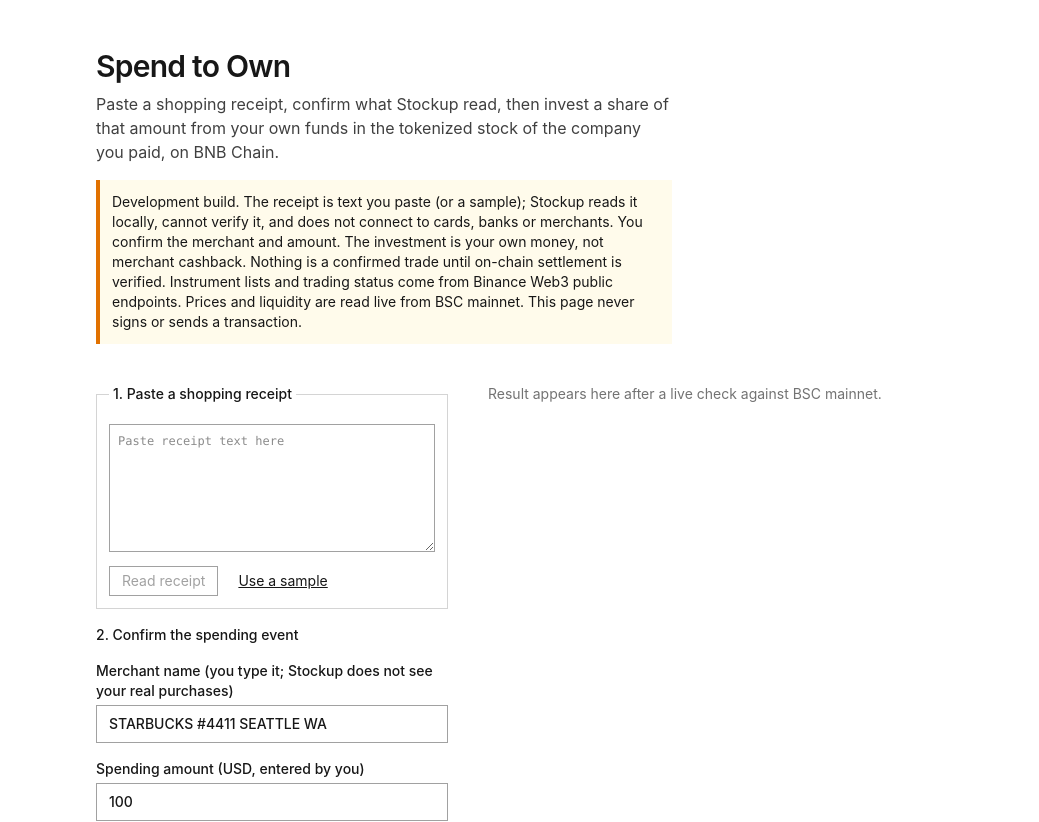
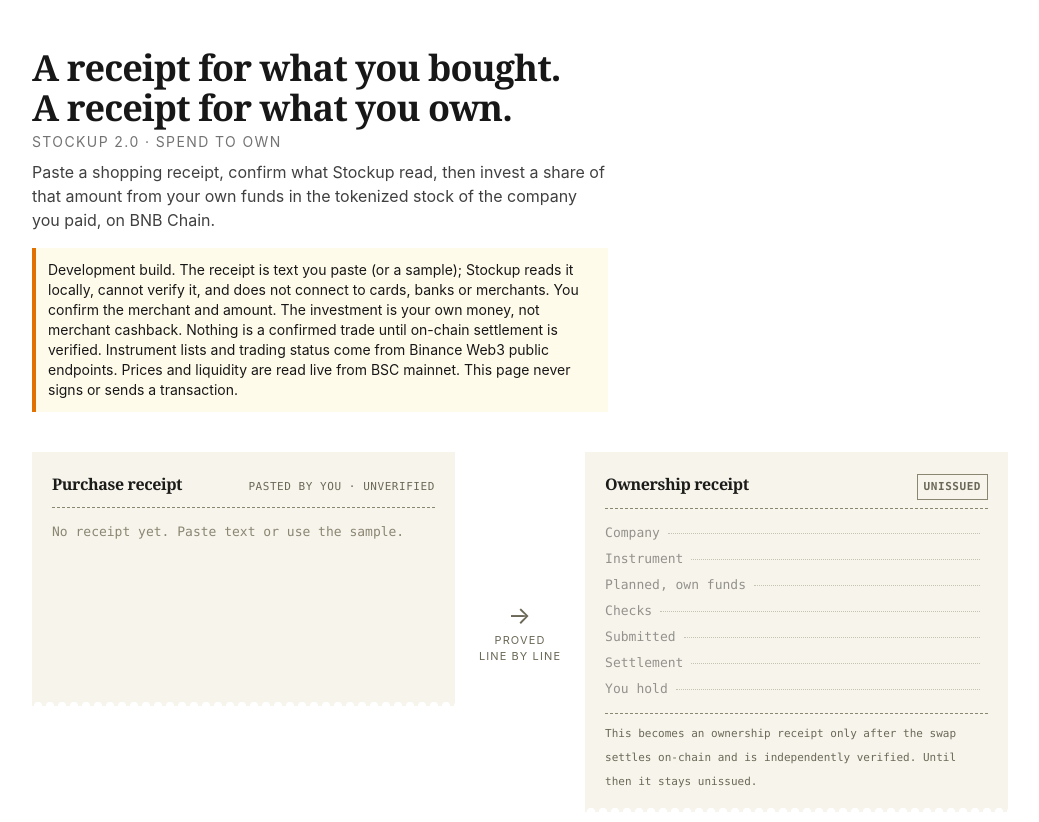
Before and after one commit to emmaGH1/stockup-bnb-2026, a Next.js app: page / in a window 1280 px wide. Shown: the top 822 px of the page, without its empty margins (120-1159 px from the left). Built offline with nearby package versions, Linux system fonts and the light colour scheme.

Commit message:
feat: receipt-to-ownership interface (purchase vs ownership paper), paperrows model with tests, planned-vs-proven styling, clean empty state

```diff
--- a/src/app/page.tsx
+++ b/src/app/page.tsx
@@ -2,8 +2,9 @@
 
 export default function Home() {
   return (
-    <main className="mx-auto max-w-4xl px-6 py-12">
-      <h1 className="text-3xl font-semibold tracking-tight">Spend to Own</h1>
+    <main className="mx-auto max-w-5xl px-6 py-12">
+      <h1 className="max-w-3xl text-balance font-serif text-4xl font-semibold tracking-tight">A receipt for what you bought. A receipt for what you own.</h1>
+      <p className="mt-1 text-sm uppercase tracking-widest text-neutral-500">Stockup 2.0 · Spend to Own</p>
       <p className="mt-2 max-w-xl text-neutral-700">Paste a shopping receipt, confirm what Stockup read, then invest a share of that amount from your own funds in the tokenized stock of the company you paid, on BNB Chain.</p>
       <p role="note" className="mt-4 max-w-xl border-l-4 border-amber-600 bg-amber-50 p-3 text-sm">
         Development build. The receipt is text you paste (or a sample); Stockup reads it locally, cannot verify it, and does not connect to cards, banks or merchants. You confirm the merchant and amount. The investment is your own money, not merchant cashback. Nothing is a confirmed trade until on-chain settlement is verified. Instrument lists and trading status come from Binance Web3 public endpoints. Prices and liquidity are read live from BSC mainnet. This page never signs or sends a transaction.
--- a/src/components/own-flow.tsx
+++ b/src/components/own-flow.tsx
@@ -1,5 +1,7 @@
 'use client';
 import { useState } from 'react';
+import { PaperPair } from '@/components/paper-pair';
+import { ownershipRows, isIssued } from '@/lib/paperrows';
 import { parseReceiptText, SAMPLE_RECEIPT, type ParsedReceipt } from '@/lib/receipttext';
 
 interface Eip1193 { request(a: { method: string; params?: unknown[] }): Promise<unknown> }
@@ -27,8 +29,8 @@
 const money = (n: number) => n.toLocaleString('en-US', { style: 'currency', currency: 'USD' });
 
 export function OwnFlow() {
-  const [merchant, setMerchant] = useState('STARBUCKS #4411 SEATTLE WA');
-  const [spend, setSpend] = useState('100');
+  const [merchant, setMerchant] = useState('');
+  const [spend, setSpend] = useState('');
   const [investPct, setInvestPct] = useState('5');
   const [recipient, setRecipient] = useState('');
   const [res, setRes] = useState<Result | null>(null);
@@ -107,7 +109,11 @@
   }
 
   const field = 'mt-1 w-full border border-neutral-400 bg-white px-3 py-2 text-sm';
+  const paper = { res, txHash, settle, receipt };
+  const issued = isIssued(paper);
   return (
+    <div className="space-y-10">
+    <PaperPair pasted={pasted} parsed={parsed} rows={ownershipRows(paper)} issued={issued} receiptId={receipt?.receipt?.receiptId} reason={receipt && !receipt.ok ? receipt.reason : undefined} />
     <div className="grid gap-10 md:grid-cols-[22rem_1fr]">
       <form onSubmit={run} className="space-y-4">
         <fieldset className="space-y-2 border border-neutral-300 p-3">
@@ -125,9 +131,9 @@
             </div>)}
         </fieldset>
         <p className="text-sm font-medium">2. Confirm the spending event</p>
-        <label className="block text-sm font-medium">Merchant name (you type it; Stockup does not see your real purchases)
+        <label className="block text-sm font-medium">Merchant (read from your receipt; edit if wrong)
           <input className={field} value={merchant} onChange={e => setMerchant(e.target.value)} /></label>
-        <label className="block text-sm font-medium">Spending amount (USD, entered by you)
+        <label className="block text-sm font-medium">Spending amount in USD (read from your receipt; edit if wrong)
           <input className={field} inputMode="decimal" value={spend} onChange={e => setSpend(e.target.value)} /></label>
         <label className="block text-sm font-medium">Invest from my own funds (% of purchase)
           <input className={field} inputMode="decimal" value={investPct} onChange={e => setInvestPct(e.target.value)} />
@@ -135,7 +141,7 @@
         <label className="block text-sm font-medium">Your BSC address (receives the stock)
           <input className={`${field} font-mono`} placeholder="0x…" value={recipient} onChange={e => setRecipient(e.target.value)} /></label>
         <button type="button" onClick={connect} className="w-full border border-neutral-900 px-4 py-2 text-sm">Use my browser wallet address</button>
-        <button disabled={busy} className="w-full bg-neutral-900 px-4 py-3 text-sm font-medium text-white disabled:opacity-50">
+        <button disabled={busy || !merchant.trim() || !(Number(spend) > 0)} className="w-full bg-neutral-900 px-4 py-3 text-sm font-medium text-white disabled:opacity-50">
           {busy ? 'Checking live BSC…' : 'Check and prepare my investment'}</button>
         {err && <p role="alert" className="text-sm text-red-700">{err}</p>}
       </form>
@@ -148,7 +154,7 @@
               <h2 className="text-xs font-semibold uppercase tracking-wide text-neutral-500">Identified company</h2>
               {res.identification.status === 'identified' && res.identification.company && (
                 <p className="mt-1"><span className="text-base font-semibold">{res.identification.company.name}</span> <span className="font-mono">({res.identification.company.ticker})</span>
-                  <span className="block text-neutral-600">Matched “{res.identification.matchedAlias}” in “{res.identification.input}”. {res.identification.company.tokenSymbol ? `Token: ${res.identification.company.tokenSymbol}.` : 'No Stockup token registered.'}</span></p>)}
+                  <span className="block text-neutral-600">Matched “{res.identification.matchedAlias}” in “{res.identification.input}”.</span></p>)}
               {res.identification.status === 'ambiguous' && <p className="mt-1">Matched more than one company: {res.identification.candidates?.map(c => c.name).join(', ')}.</p>}
               {res.identification.status === 'not_found' && <p className="mt-1">No publicly traded company matched “{res.identification.input}”.</p>}
             </section>
@@ -177,6 +183,17 @@
                 <p className="mt-1">PancakeSwap on-chain quote: <strong>{res.quote.dex.tokensOut.toFixed(6)}</strong> tokens (min {res.quote.dex.minOut.toFixed(6)}), simulation {res.quote.dex.simulated ? 'passed' : 'not run or failed'}.
                   {res.quote.vsReferenceBps != null && ` Versus Binance reference price: ${(res.quote.vsReferenceBps / 100).toFixed(2)}% ${res.quote.vsReferenceBps >= 0 ? 'fewer' : 'more'} tokens.`}</p>
                 <p className="mt-1 text-neutral-600">Binance swap quote: {res.quote.binance.available ? 'available' : `not available. ${res.quote.binance.reason}`}</p>
+              </section>)}
+            {res.checks && (
+              <section aria-label="Pre-execution checks" className="border-b pb-4 text-sm">
+                <h2 className="text-xs font-semibold uppercase tracking-wide text-neutral-500">Execution eligibility: {res.eligibility?.eligible ? 'eligible' : 'not eligible'}</h2>
+                <ul className="mt-2 space-y-2">
+                  {res.checks.map(c => (
+                    <li key={c.id} className="grid grid-cols-[4.5rem_1fr] gap-2">
+                      <span className={`font-mono text-xs font-semibold uppercase ${c.state === 'pass' ? 'text-green-800' : c.state === 'fail' ? 'text-red-700' : 'text-amber-700'}`}>{c.state}</span>
+                      <span><span className="font-medium">{c.label}.</span> {c.detail}<span className="block text-xs text-neutral-500">Source: {c.source}</span></span>
+                    </li>))}
+                </ul>
               </section>)}
             {res.review && res.plan?.tx && (
               <section aria-label="Review and authorize" className="border-2 border-neutral-900 p-4 text-sm">
@@ -241,17 +258,6 @@
                 </div>
               </section>)}
             {res.reviewProblems && res.reviewProblems.length > 0 && <section role="alert" className="border-l-4 border-red-700 bg-red-50 p-4 text-sm">Transaction failed verification and was withheld: {res.reviewProblems.join('; ')}.</section>}
-            {res.checks && (
-              <section aria-label="Pre-execution checks" className="border-b pb-4 text-sm">
-                <h2 className="text-xs font-semibold uppercase tracking-wide text-neutral-500">Execution eligibility: {res.eligibility?.eligible ? 'eligible' : 'not eligible'}</h2>
-                <ul className="mt-2 space-y-2">
-                  {res.checks.map(c => (
-                    <li key={c.id} className="grid grid-cols-[4.5rem_1fr] gap-2">
-                      <span className={`font-mono text-xs font-semibold uppercase ${c.state === 'pass' ? 'text-green-800' : c.state === 'fail' ? 'text-red-700' : 'text-amber-700'}`}>{c.state}</span>
-                      <span><span className="font-medium">{c.label}.</span> {c.detail}<span className="block text-xs text-neutral-500">Source: {c.source}</span></span>
-                    </li>))}
-                </ul>
-              </section>)}
             {(res.outcome === 'unidentified' || res.outcome === 'no_token') && <section className="border-l-4 border-amber-600 bg-amber-50 p-4 text-sm">{res.note}</section>}
             {res.investment && res.instrument && <dl className="grid grid-cols-2 gap-y-2 border-b pb-4 text-sm">
               <dt className="text-neutral-500">Spending event (entered by you, not verified)</dt><dd className="text-right">{money(res.investment.spendUsd)}</dd>
@@ -278,5 +284,6 @@
         )}
       </div>
     </div>
+    </div>
   );
 }
--- /dev/null
+++ b/src/components/paper-pair.tsx
@@ -0,0 +1,65 @@
+'use client';
+import type { ParsedReceipt } from '@/lib/receipttext';
+import type { PaperRow } from '@/lib/paperrows';
+
+const PAPER = 'bg-[#f7f4ec] text-[#1b1b18] font-mono text-[13px] leading-6 shadow-[0_1px_0_#d9d4c4]';
+// Perforated bottom edge: a repeating mask, structural to the paper motif.
+const PERF: React.CSSProperties = { WebkitMaskImage: 'radial-gradient(circle at 6px 100%, transparent 4px, #000 4.5px)', WebkitMaskSize: '12px 100%', WebkitMaskPosition: '0 100%', WebkitMaskRepeat: 'repeat-x', paddingBottom: 18 };
+
+function Leader({ label, value, tone }: { label: string; value: string; tone?: 'ok' | 'bad' | 'mute' }) {
+  const c = tone === 'ok' ? 'text-[#14532d]' : tone === 'bad' ? 'text-[#9a2a12]' : '';
+  return (
+    <div className="flex items-baseline gap-2">
+      <span className="shrink-0">{label}</span>
+      <span aria-hidden className="min-w-4 flex-1 translate-y-[-3px] border-b border-dotted border-[#8a8672]" />
+      <span className={`max-w-[60%] break-words text-right ${c}`}>{value}</span>
+    </div>
+  );
+}
+
+export function PaperPair({ pasted, parsed, rows, issued, receiptId, reason }: {
+  pasted: string; parsed: ParsedReceipt | null; rows: PaperRow[]; issued: boolean; receiptId?: string; reason?: string;
+}) {
+  const lines = pasted.split(/\r?\n/).map(l => l.trimEnd()).filter(Boolean).slice(0, 12);
+  return (
+    <section aria-label="From purchase receipt to ownership receipt" className="grid items-start gap-6 md:grid-cols-[1fr_auto_1fr]">
+      {/* LEFT: what the user pasted. Shown exactly as pasted; nothing invented. */}
+      <article aria-label="Purchase receipt" className={`${PAPER} px-5 pt-5`} style={PERF}>
+        <header className="flex items-baseline justify-between border-b border-dashed border-[#8a8672] pb-2">
+          <h2 className="font-serif text-base font-semibold tracking-tight">Purchase receipt</h2>
+          <span className="text-[11px] uppercase tracking-wider text-[#6b6857]">pasted by you · unverified</span>
+        </header>
+        <div className="mt-3 min-h-[10.5rem] whitespace-pre-wrap break-words">
+          {lines.length ? lines.map((l, i) => <div key={i} className={parsed && l === parsed.merchantLine ? 'bg-[#fff3a8]' : parsed?.totalLabel && l === parsed.totalLabel ? 'bg-[#fff3a8]' : ''}>{l}</div>)
+            : <div className="text-[#8a8672]">No receipt yet. Paste text or use the sample.</div>}
+        </div>
+        {parsed && <p className="mt-3 border-t border-dashed border-[#8a8672] pt-2 text-[11px] text-[#6b6857]">Highlighted lines are what Stockup read. It cannot tell if this receipt is real.</p>}
+      </article>
+
+      <div aria-hidden className="hidden select-none self-center text-center text-[11px] uppercase tracking-widest text-[#6b6857] md:block">
+        <div className="text-2xl">→</div>
+        <div>proved</div><div>line by line</div>
+      </div>
+
+      {/* RIGHT: ownership receipt. Rows appear only when the data proves them. */}
+      <article aria-label="Ownership receipt" className={`${PAPER} px-5 pt-5`} style={PERF}>
+        <header className="flex items-baseline justify-between border-b border-dashed border-[#8a8672] pb-2">
+          <h2 className="font-serif text-base font-semibold tracking-tight">Ownership receipt</h2>
+          <span className={`border px-1.5 text-[11px] font-semibold uppercase tracking-wider ${issued ? 'border-[#14532d] text-[#14532d]' : 'border-[#8a8672] text-[#6b6857]'}`}>
+            {issued ? `Issued ${receiptId ?? ''}` : 'Unissued'}
+          </span>
+        </header>
+        <div className="mt-3 min-h-[10.5rem] space-y-0.5">
+          {rows.map(r => (
+            <div key={r.key} className="motion-safe:transition-opacity motion-safe:duration-500" style={{ opacity: r.state === 'waiting' ? 0.45 : 1 }}>
+              <Leader label={r.label} value={r.state === 'waiting' ? '' : r.value} tone={r.state === 'blocked' ? 'bad' : r.state === 'done' && (r.key === 'settle' || r.key === 'owned') ? 'ok' : undefined} />
+            </div>))}
+        </div>
+        <p className="mt-3 border-t border-dashed border-[#8a8672] pt-2 text-[11px] text-[#6b6857]">
+          {issued ? 'Every line above was checked against BNB Chain. Open the links below to verify it yourself.'
+            : reason ?? 'This becomes an ownership receipt only after the swap settles on-chain and is independently verified. Until then it stays unissued.'}
+        </p>
+      </article>
+    </section>
+  );
+}
--- /dev/null
+++ b/src/lib/paperrows.ts
@@ -0,0 +1,50 @@
+// Pure model behind the receipt-to-ownership-receipt interface. Each ownership row is 'waiting' until the fact is PROVEN
+// by real data; 'issued' requires a verified receipt from /api/receipt. No decorative success states.
+export type RowState = 'done' | 'blocked' | 'waiting';
+export interface PaperRow { key: string; label: string; state: RowState; value: string }
+export interface PaperInput {
+  res: null | {
+    identification: { status: string; company?: { name: string; ticker: string } };
+    instrument?: { symbol: string; address: string };
+    investment?: { investUsd: number };
+    convertedBnb?: string;
+    eligibility?: { eligible: boolean; blockedBy: string[]; unknown: string[] };
+  };
+  txHash: string;
+  settle: null | { state: string; blockNumber?: string };
+  receipt: null | { ok: boolean; reason?: string; receipt?: { onChain: { receivedTokens: string; tokenSymbol: string; blockNumber: string } } };
+}
+
+const short = (a: string) => `${a.slice(0, 6)}…${a.slice(-4)}`;
+const usd = (n: number) => `$${n.toFixed(2)}`;
+
+export function ownershipRows(i: PaperInput): PaperRow[] {
+  const r = i.res;
+  const rows: PaperRow[] = [];
+  rows.push(!r ? { key: 'company', label: 'Company', state: 'waiting', value: '' }
+    : r.identification.status === 'identified' && r.identification.company
+      ? { key: 'company', label: 'Company', state: 'done', value: `${r.identification.company.name} (${r.identification.company.ticker})` }
+      : { key: 'company', label: 'Company', state: 'blocked', value: r.identification.status === 'ambiguous' ? 'more than one match' : 'no public company matched' });
+  rows.push(r?.instrument ? { key: 'instrument', label: 'Instrument', state: 'done', value: `${r.instrument.symbol} ${short(r.instrument.address)}` }
+    : r && r.identification.status === 'identified' ? { key: 'instrument', label: 'Instrument', state: 'blocked', value: 'no supported token' }
+    : { key: 'instrument', label: 'Instrument', state: 'waiting', value: '' });
+  rows.push(r?.investment && r.instrument ? { key: 'invest', label: i.settle?.state === 'settled' ? 'Own funds in' : 'Planned, own funds', state: 'done', value: `${usd(r.investment.investUsd)} ≈ ${r.convertedBnb} BNB` }
+    : { key: 'invest', label: 'Planned, own funds', state: 'waiting', value: '' });
+  rows.push(!r?.eligibility ? { key: 'checks', label: 'Checks', state: 'waiting', value: '' }
+    : r.eligibility.eligible ? { key: 'checks', label: 'Checks', state: 'done', value: 'all required passed' }
+    : { key: 'checks', label: 'Checks', state: 'blocked', value: [...r.eligibility.blockedBy, ...r.eligibility.unknown.map(u => `${u}?`)].join(', ') || 'not eligible' });
+  rows.push(i.txHash ? { key: 'auth', label: 'Submitted', state: 'done', value: `${short(i.txHash)} (not confirmed)` } : { key: 'auth', label: 'Submitted', state: 'waiting', value: '' });
+  const s = i.settle;
+  rows.push(!s ? { key: 'settle', label: 'Settlement', state: 'waiting', value: '' }
+    : s.state === 'settled' ? { key: 'settle', label: 'Settlement', state: 'done', value: `verified, block ${s.blockNumber}` }
+    : s.state === 'pending' ? { key: 'settle', label: 'Settlement', state: 'waiting', value: 'pending' }
+    : { key: 'settle', label: 'Settlement', state: 'blocked', value: s.state });
+  const rc = i.receipt;
+  rows.push(rc?.ok && rc.receipt ? { key: 'owned', label: 'You hold', state: 'done', value: `${Number(rc.receipt.onChain.receivedTokens).toFixed(6)} ${rc.receipt.onChain.tokenSymbol}` }
+    : rc && !rc.ok ? { key: 'owned', label: 'You hold', state: 'blocked', value: 'not issued' }
+    : { key: 'owned', label: 'You hold', state: 'waiting', value: '' });
+  return rows;
+}
+
+/** Issued only when a verified receipt exists. Nothing else can produce this. */
+export const isIssued = (i: PaperInput) => !!(i.receipt?.ok && i.receipt.receipt);
```
Also changed, not shown: 3 other files (tests, documents, lock files or other folders).
